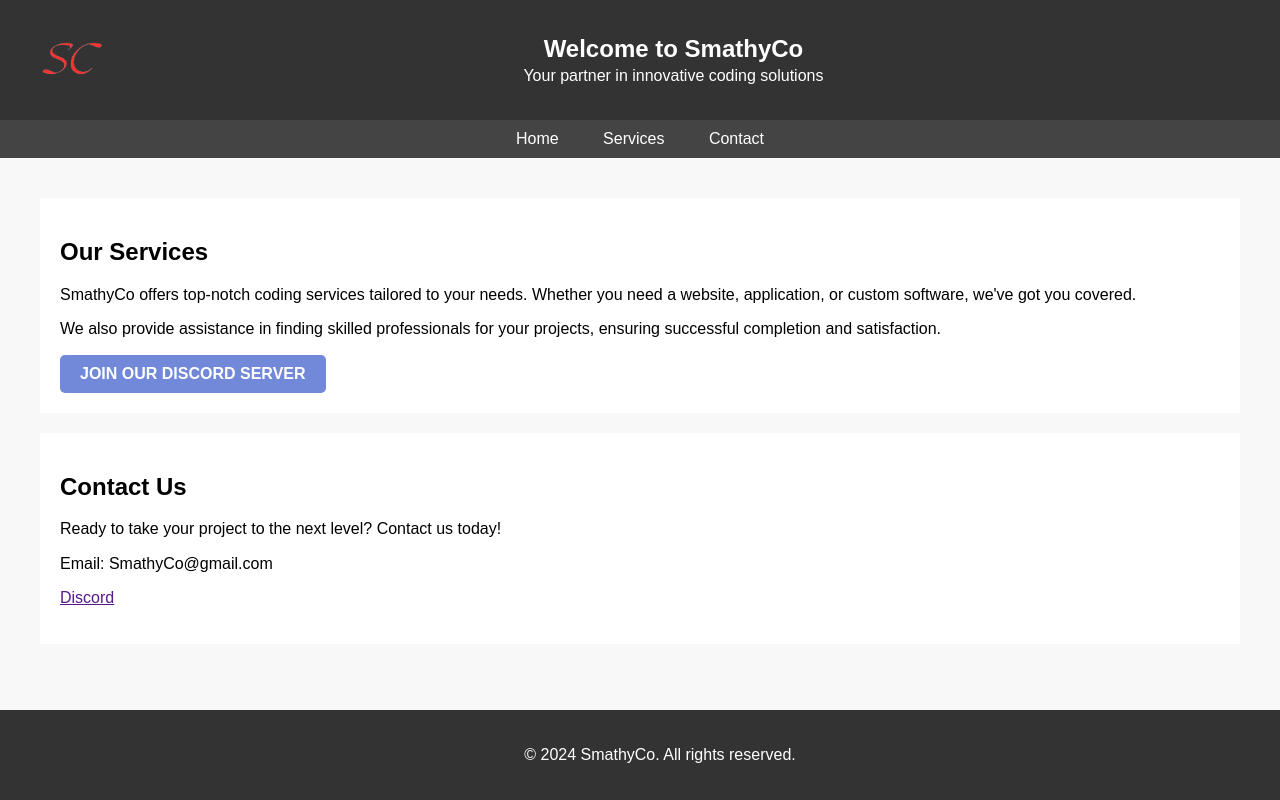
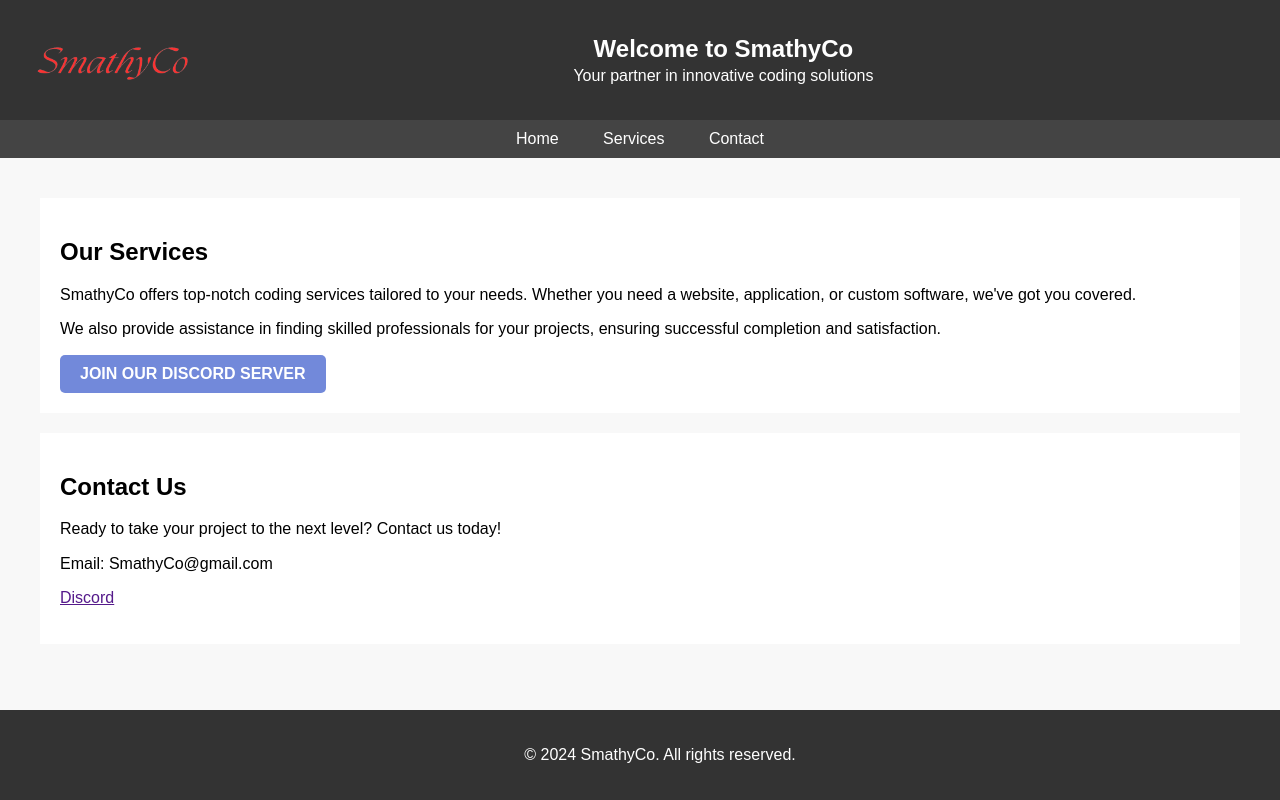
Before and after one commit to SmathyCo/SmathyCo.github.io, a plain HTML site: page index.html in a window 1280 px wide. Drawn offline with nearby package versions, Linux system fonts and the light colour scheme.

Commit message:
Add files via upload

```diff
--- a/index.html
+++ b/index.html
@@ -8,8 +8,8 @@
 </head>
 <body>
     <header style="display: flex;align-items: center;background-color: #333;color: #fff;padding: 20px;justify-content: space-between;">
-        <img src="./files/Logo Tiny.png" alt="SmathyCo Logo" style="height: 80px;margin-right: 10px;">
-        <div style="margin-right: auto;margin-left: calc(50% - 85px);transform: translateX(-50%);">
+        <img src="./files/logo.png" alt="SmathyCo Logo" style="height: 80px;margin-right: 10px;">
+        <div style="margin-right: auto;margin-left: calc(50% - 118px);transform: translateX(-50%);">
             <h1 style="font-size: 24px; margin: 0;">Welcome to SmathyCo</h1>
             <p style="font-size: 16px; margin: 5px 0 0;">Your partner in innovative coding solutions</p>
         </div>
```
